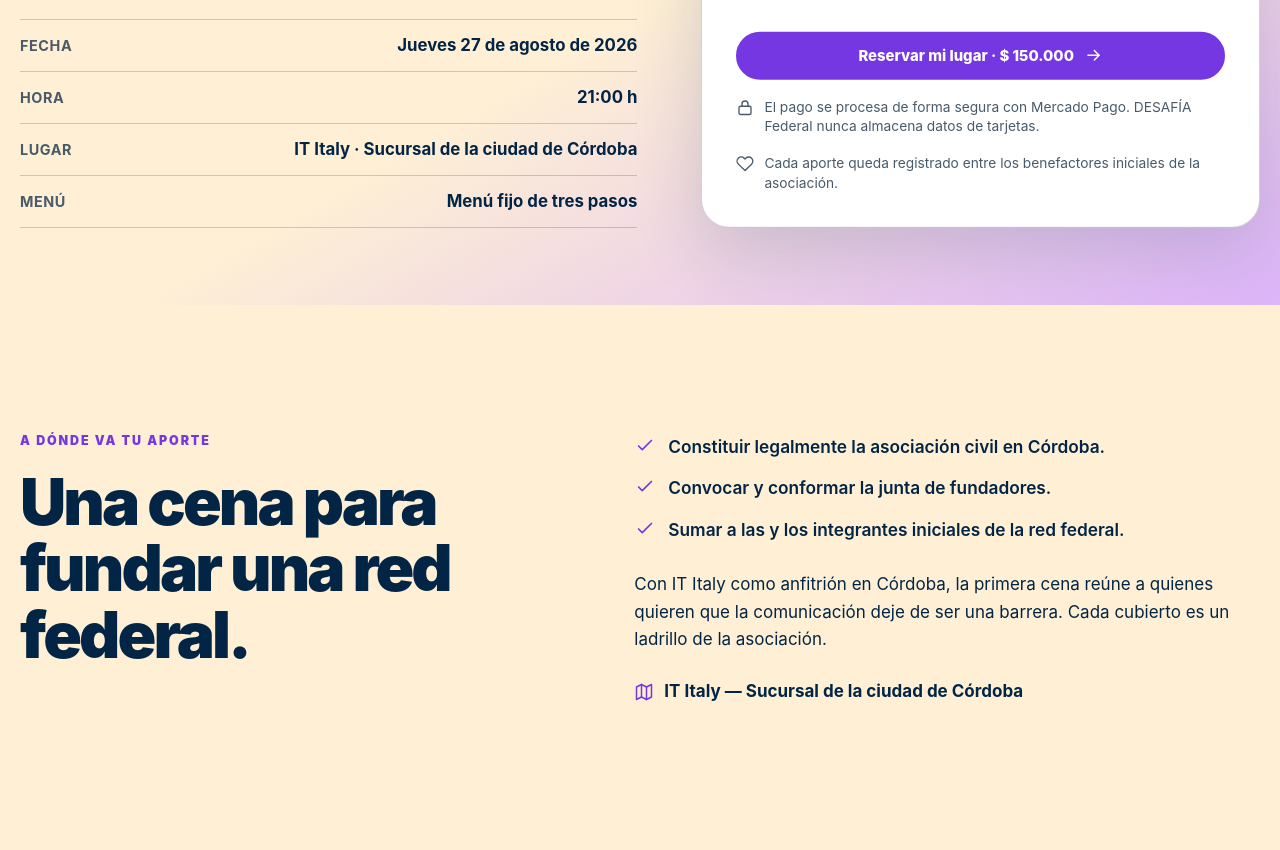
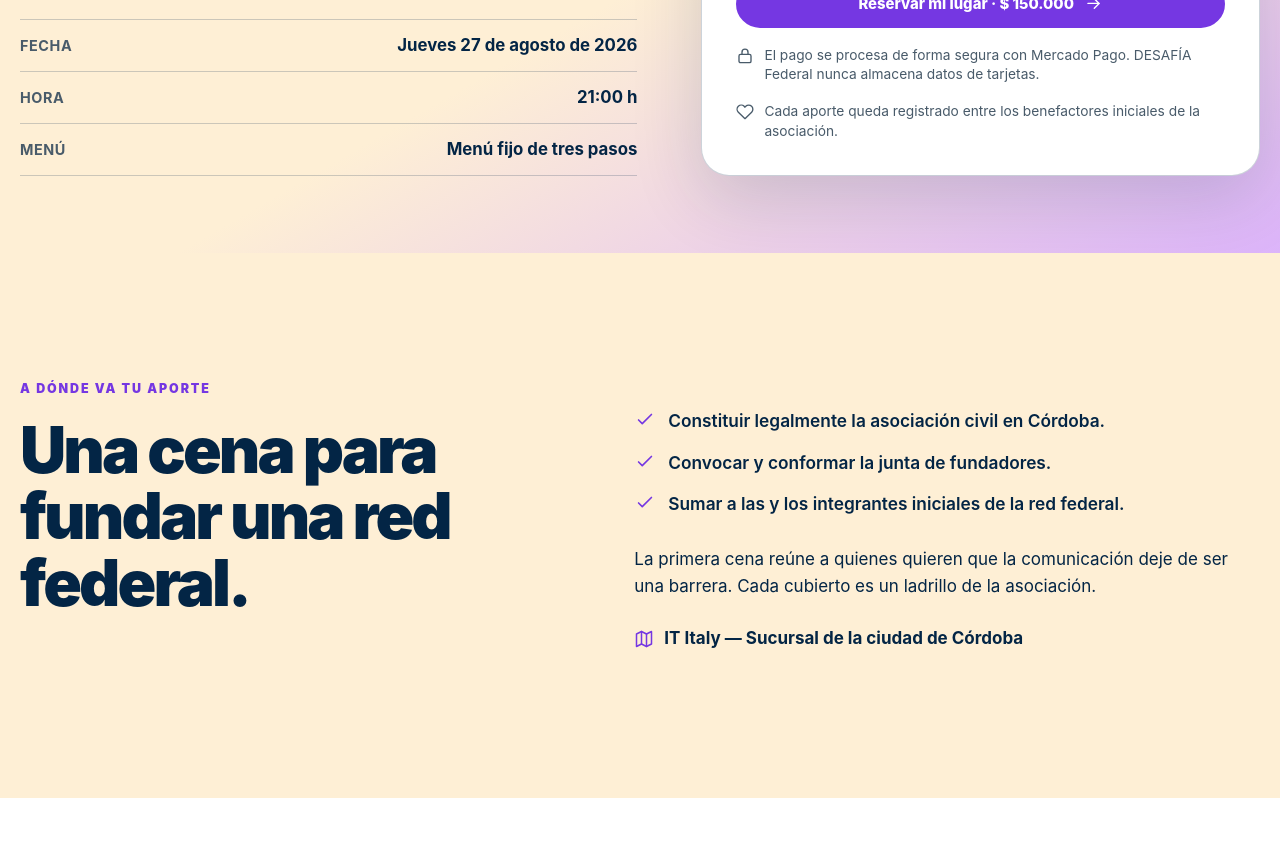
Before and after one commit to desafia-federal/desafia-web, a Next.js app: page /participar in a window 1280 px wide. Shown: the part 620-1470 px from the top of the page. Built offline with nearby package versions, Linux system fonts and the light colour scheme; no server answers.

Commit message:
refactor: simplificar texto de la página participar
Elimina menciones específicas del anfitrión y el lugar para generalizar el contenido y hacerlo más adaptable.

```diff
--- a/src/app/participar/page.tsx
+++ b/src/app/participar/page.tsx
@@ -17,7 +17,7 @@ export const metadata: Metadata = {
 const details = [
   { label: "Fecha", value: benefitDinner.dateLabel },
   { label: "Hora", value: benefitDinner.timeLabel },
-  { label: "Lugar", value: `${benefitDinner.venue} · ${benefitDinner.venueDetail}` },
+  // { label: "Lugar", value: `${benefitDinner.venue} · ${benefitDinner.venueDetail}` },
   { label: "Menú", value: benefitDinner.menu },
 ];
 
@@ -80,7 +80,7 @@ export default async function ParticipatePage({
               ))}
             </ul>
             <p>
-              Con IT Italy como anfitrión en Córdoba, la primera cena reúne a quienes quieren que
+              La primera cena reúne a quienes quieren que
               la comunicación deje de ser una barrera. Cada cubierto es un ladrillo de la
               asociación.
             </p>
```
